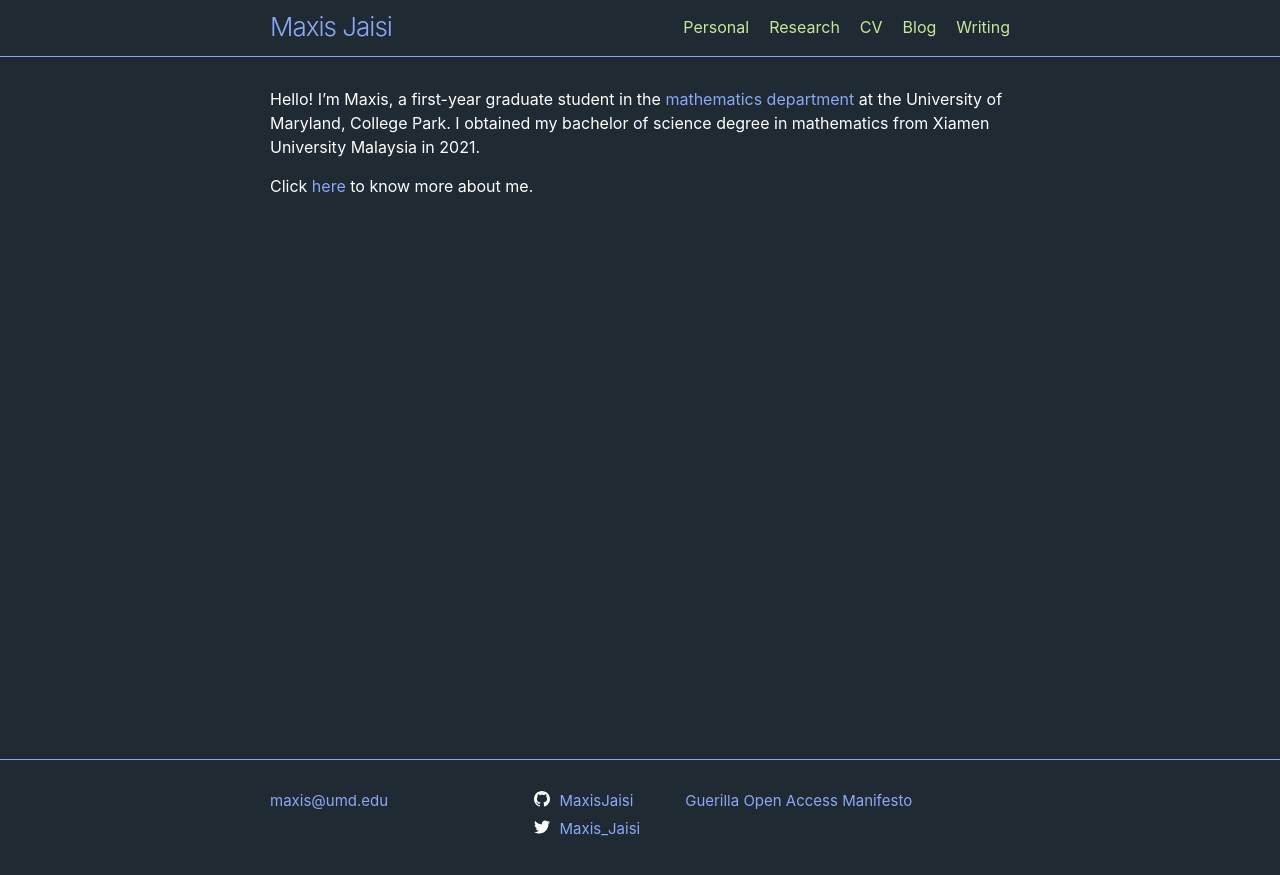
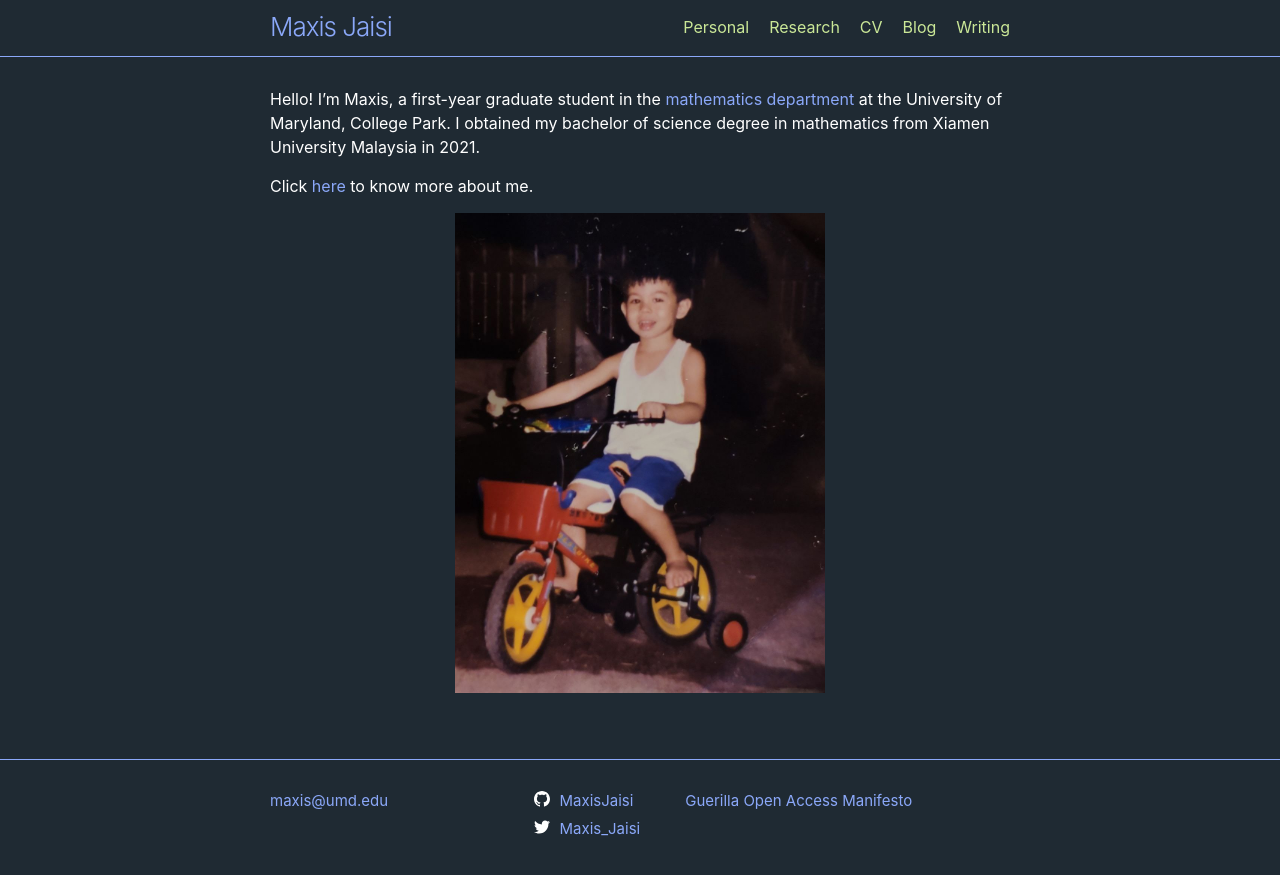
Before and after one commit to MaxisJaisi/maxisjaisi.github.io, a Jekyll site: the page built from index.md, in a window 1280 px wide. Shown: the top 875 px of the page. Built offline with Jekyll 4.4.1, drawn with Linux system fonts in a browser that asks for light colours.

Commit message:
Updated main page

```diff
--- a/index.md
+++ b/index.md
@@ -8,3 +8,7 @@ layout: home
 Hello! I'm Maxis, a first-year graduate student in the [mathematics department](https://www-math.umd.edu/) at the University of Maryland, College Park. I obtained my bachelor of science degree in mathematics from Xiamen University Malaysia in 2021.
 
 Click [here](\personal) to know more about me.
+
+<p align = "center">
+<img src="\assets\pictures\main\bike.jpg" width="50%" height="50%">
+</p>
```
Also changed, not shown: assets/pictures/main/bike.jpg (added).
